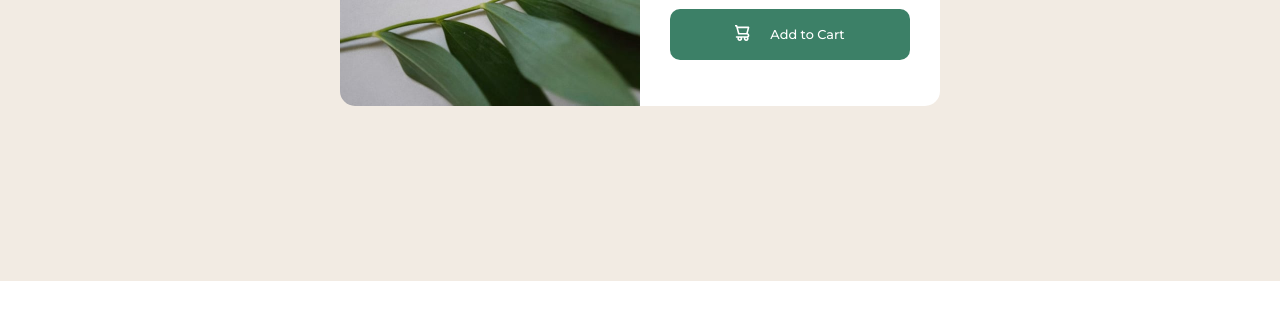
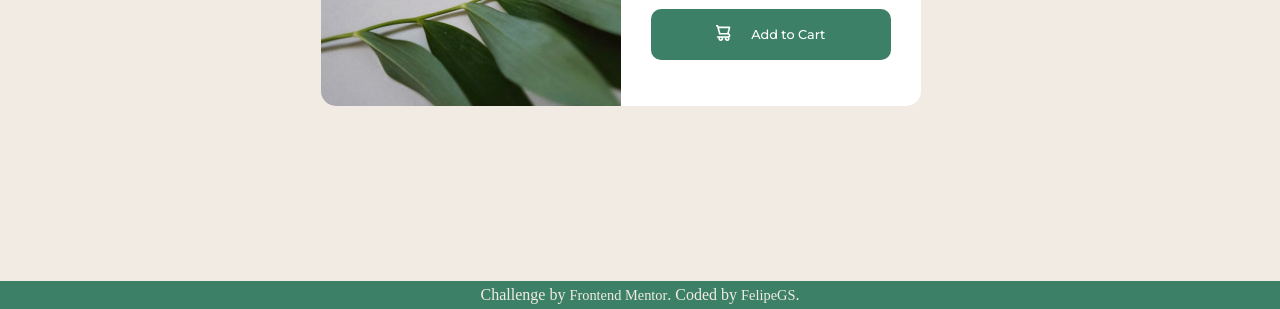
Before and after one commit to felipgs/desafios-frontend-mentor, a plain HTML site: page desafio001/index.html in a window 1280 px wide. Shown: the part 519-828 px from the top of the page. Before the commit the page ends 800 px from the top, so only its background shows below. Drawn offline with Linux system fonts and the light colour scheme.

Commit message:
atualizacao de pastas

```diff
--- a/desafio001/index.html
+++ b/desafio001/index.html
@@ -4,10 +4,12 @@
     <meta charset="UTF-8">
     <meta http-equiv="X-UA-Compatible" content="IE=edge">
     <meta name="viewport" content="width=device-width, initial-scale=1.0">
+    <link rel="shortcut icon" href="./images/favicon-32x32.png" type="image/x-icon">
     <link rel="stylesheet" href="style.css">
-    <title>Document</title>
+    <title>Frontendmentor-001</title>
 </head>
 <body>
+    <main>
         <div class="container">
             <div class="conteudo">
                 <div class="content-1">
@@ -38,5 +40,10 @@
                 </div>
             </div>
         </div>
+    </main>
+    <footer>
+        Challenge by <a href="https://www.frontendmentor.io?ref=challenge" target="_blank">Frontend Mentor</a>.
+        Coded by <a href="https://github.com/felipgs" target="_blank">FelipeGS</a>.
+    </footer>
 </body>
 </html>
--- a/desafio001/style.css
+++ b/desafio001/style.css
@@ -19,10 +19,14 @@
     --fonte-valores: 'Fraunces', serif;
 }
 
+body {
+    background-color: var(--Cream);
+}
+
 .container {
-    width: 100vw;
+    width: 97vw;
     height: 100vh;
-    background-color: hsl(30, 38%, 92%);
+    background-color: var(--Cream);
     position: relative;
 }
 
@@ -115,6 +119,20 @@ h1 {
     background-color: var(--Very-dark-blue);
 }
 
+footer {
+    font-family: --fonte-padrao;
+    text-align: center;
+    color: var(--Cream);
+    background-color: var(--Dark-cyan);
+    padding: 5px;
+}
+
+footer a {
+    font-size: 0.9em;
+    color: var(--Cream);
+    text-decoration: none;
+}
+
 @media (max-width: 800px) {
 
     .conteudo {
```
Also changed, not shown: desafio002/design/desktop-design.jpg (added), desafio002/design/desktop-preview.jpg (added), desafio002/design/mobile-design.jpg (added), desafio002/images/favicon-32x32.png (added), desafio002/images/image-qr-code.png (added). Lines whose indentation alone changed are shown as unchanged.
